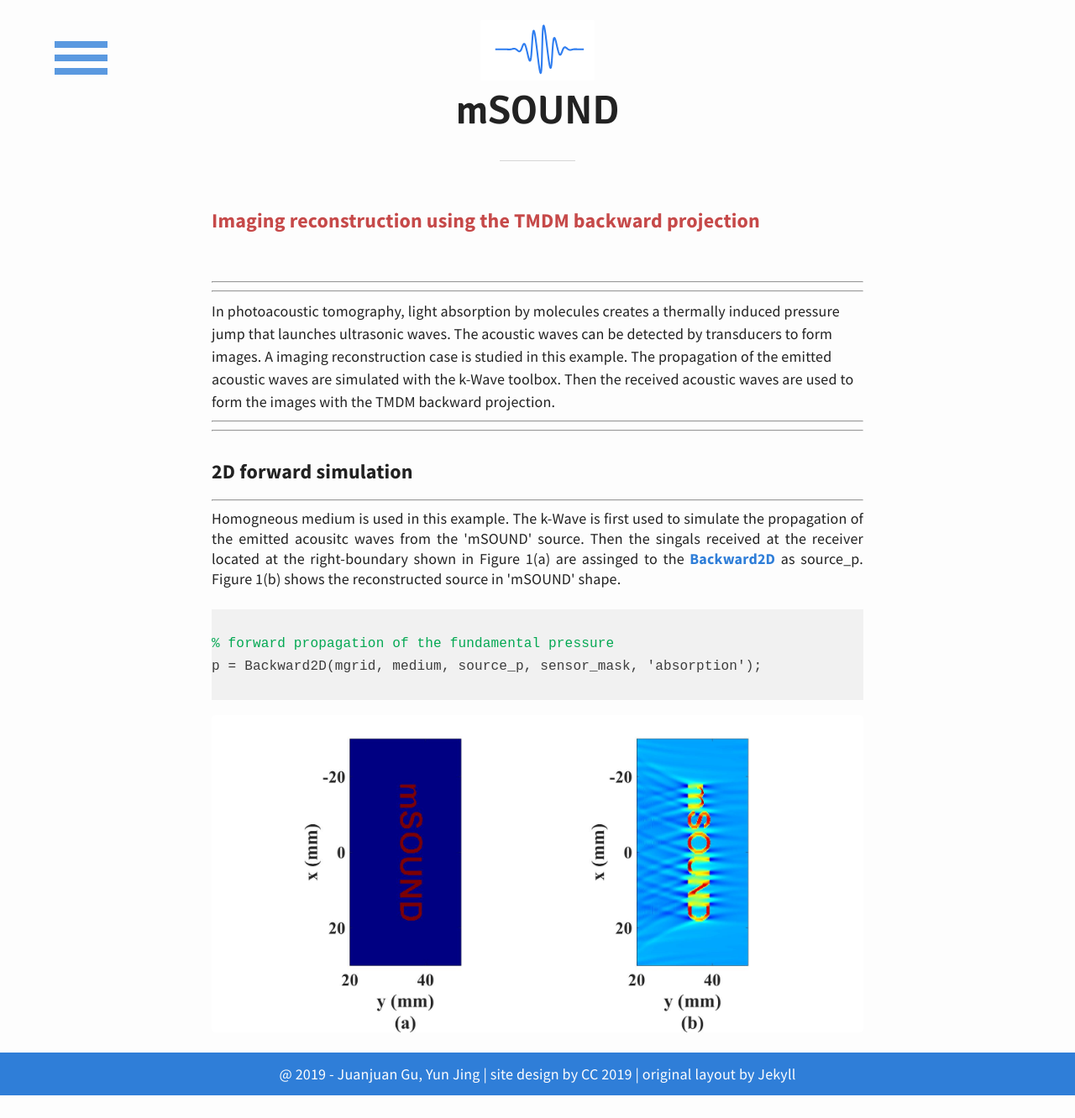
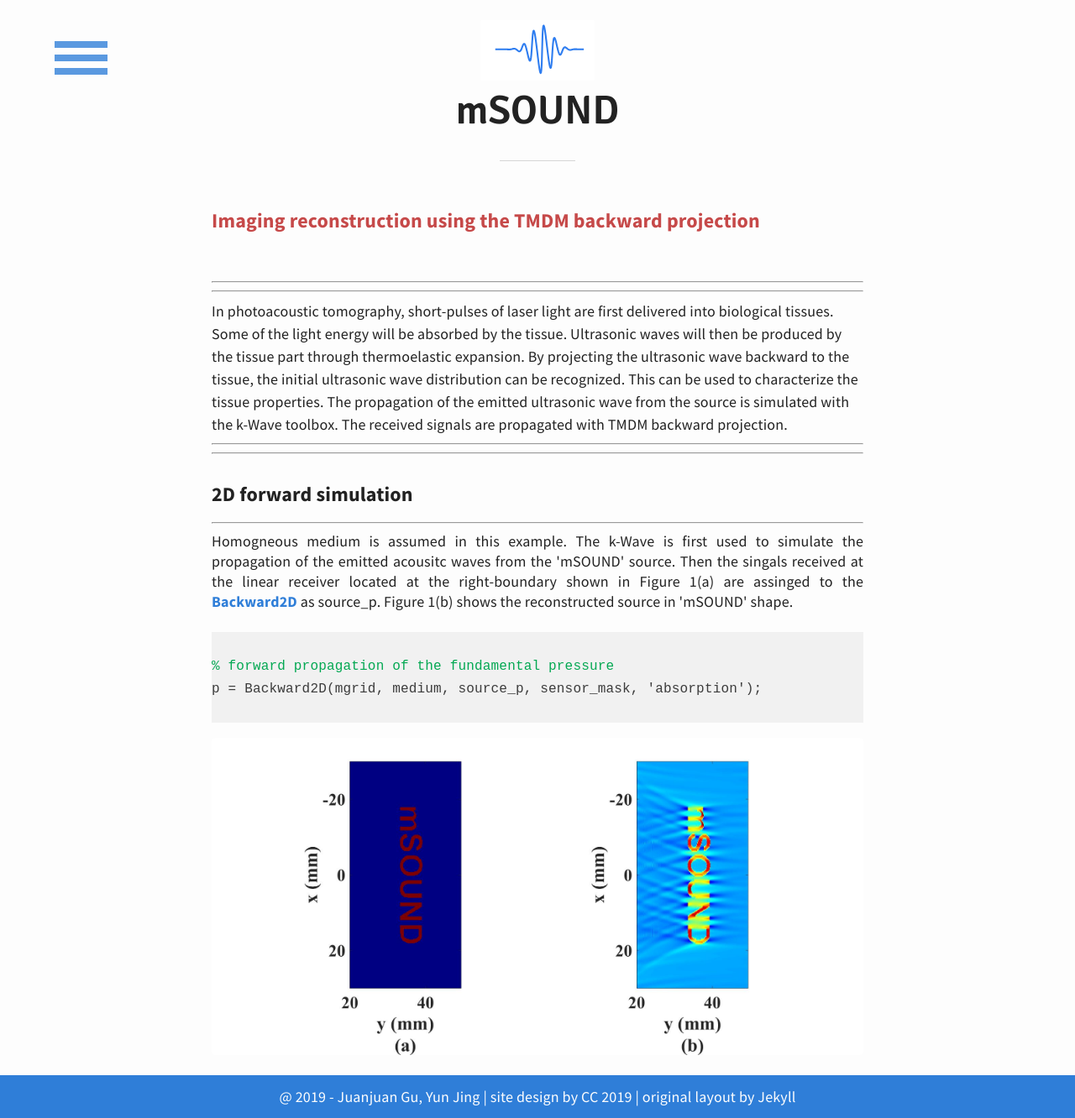
Before and after one commit to m-SOUND/mSOUND, a Jekyll site: the page built from _posts/2019-05-03-Backward_TMDM.html, in a window 1280 px wide. Shown: the whole page at 84% size. Built offline with Jekyll 4.4.1, drawn with Linux system fonts in a browser that asks for light colours; before the commit the page ends 1305 px from its top, so only the background shows below that.

Commit message:
Update 2019-05-03-Backward_TMDM.html

```diff
--- a/_posts/2019-05-03-Backward_TMDM.html
+++ b/_posts/2019-05-03-Backward_TMDM.html
@@ -5,11 +5,12 @@ title: Imaging reconstruction using the TMDM backward projection
 <br>
 <hr>
 <hr>
-In photoacoustic tomography, light absorption by molecules creates a thermally
-induced pressure jump that launches ultrasonic waves. The acoustic waves can be detected by transducers to form images.
-A imaging reconstruction case is studied in this example.
-The propagation of the emitted acoustic waves are simulated with the k-Wave toolbox. Then the received acoustic waves are
-used to form the images with the TMDM backward projection.
+In photoacoustic tomography, short-pulses of laser light are first delivered into biological tissues.
+Some of the light energy will be absorbed by the tissue. Ultrasonic waves will then be produced by the tissue part
+through thermoelastic expansion. By projecting the ultrasonic wave backward to the tissue,
+the initial ultrasonic wave distribution can be recognized. This can be used to characterize the tissue properties.
+The propagation of the emitted ultrasonic wave from the source is simulated with the k-Wave toolbox.
+The received signals are propagated with TMDM backward projection.
 <hr>
 <hr>
 </p>
@@ -18,8 +19,8 @@ used to form the images with the TMDM backward projection.
 <h6>2D forward simulation</h6>
 <hr>
 <p>
-Homogneous medium is used in this example. The k-Wave is first used to simulate the propagation of the emitted acousitc waves from
-the 'mSOUND' source. Then the singals received at the receiver located at the right-boundary shown in Figure 1(a) are assinged to the
+Homogneous medium is assumed in this example. The k-Wave is first used to simulate the propagation of the emitted acousitc waves from
+the 'mSOUND' source. Then the singals received at the linear receiver located at the right-boundary shown in Figure 1(a) are assinged to the
 <a href="/mSOUND/function.html#Backward2D">Backward2D</a> as source_p. Figure 1(b) shows the reconstructed source in 'mSOUND' shape.
 <pre>
 <code>
```
